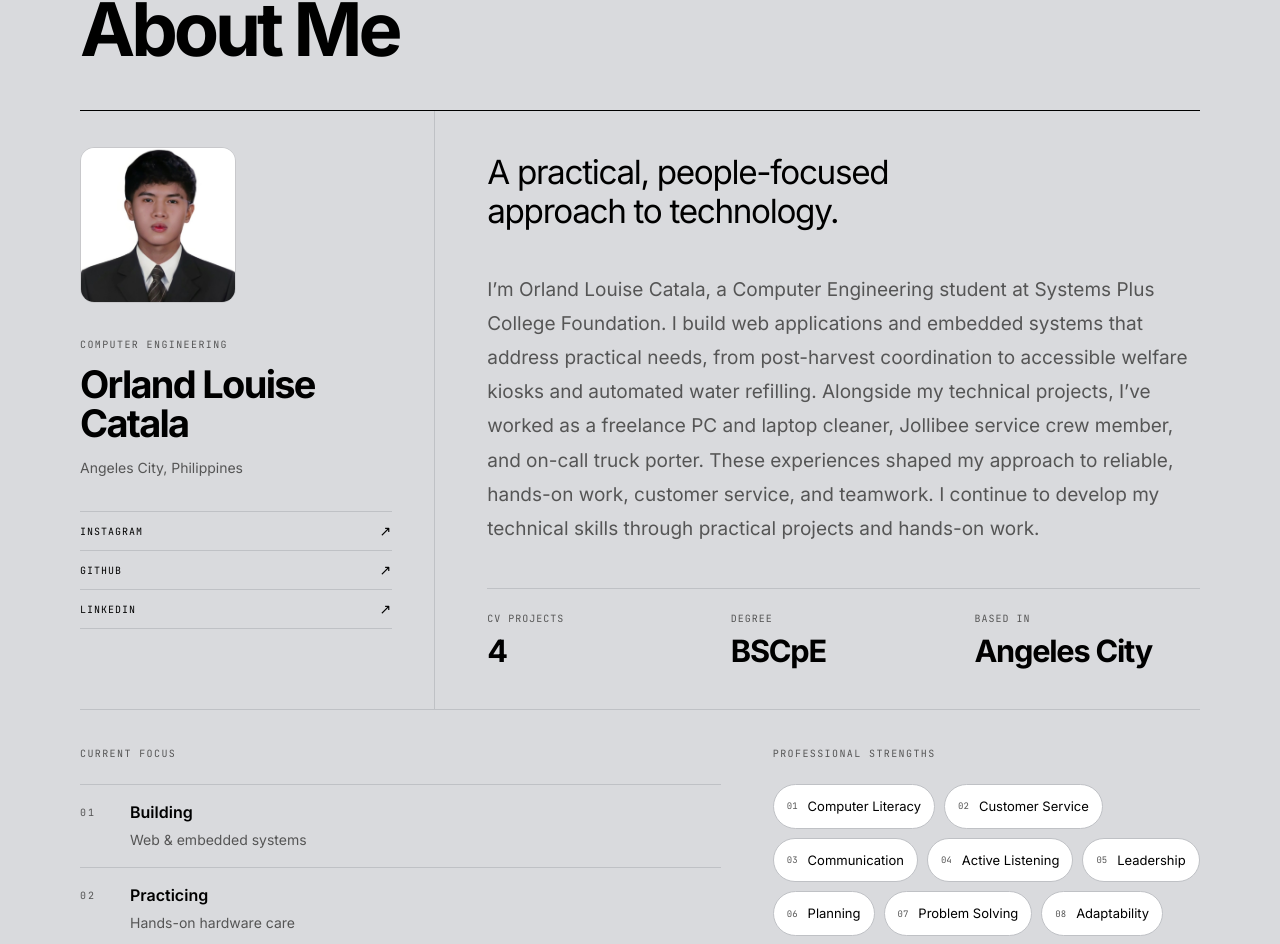
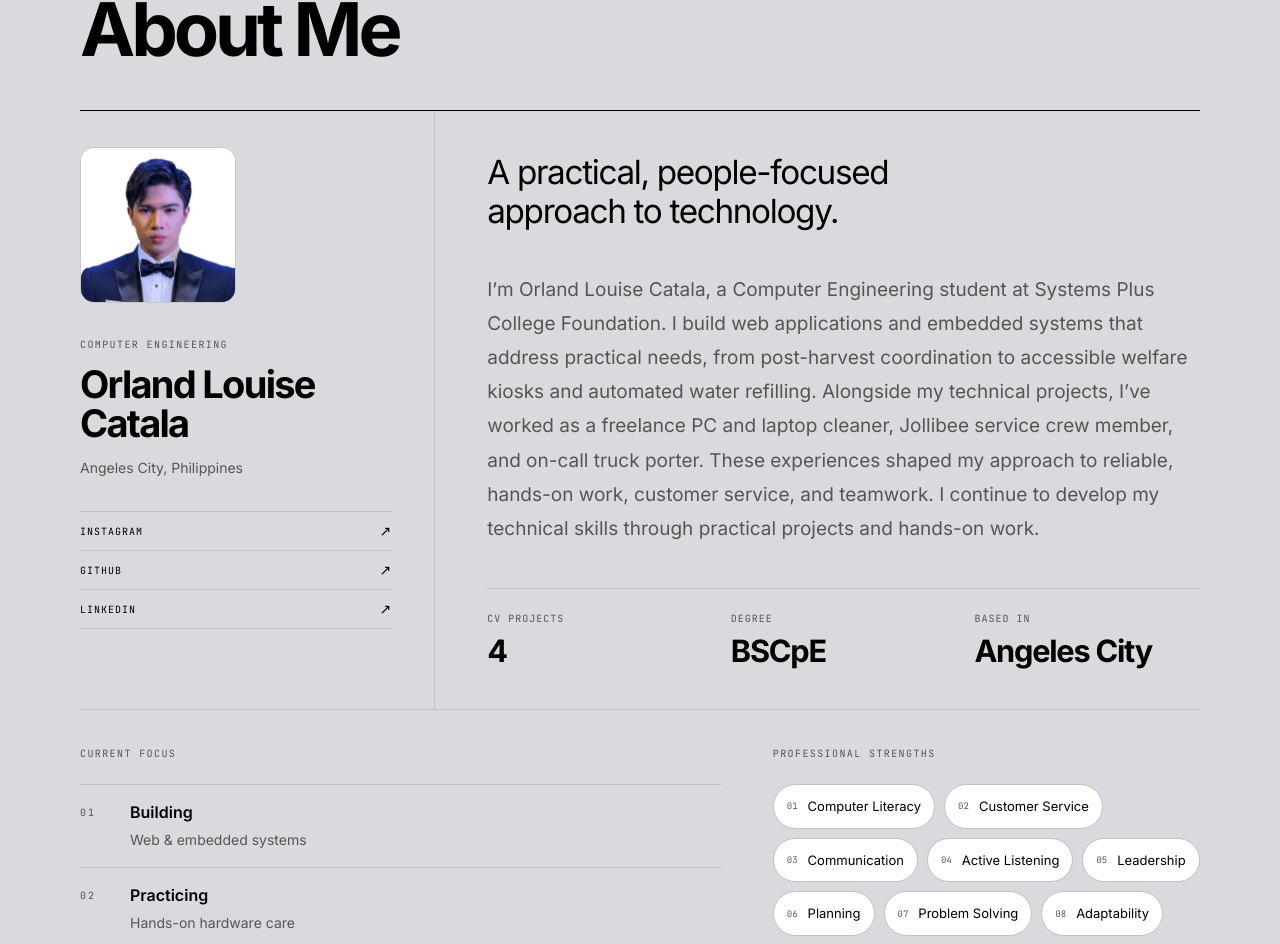
Before and after one commit to LouiseCatala/Catala-Portfolio, a Next.js app: page / in a window 1280 px wide. Shown: the part 4463-5407 px from the top of the page. Built offline with nearby package versions, Linux system fonts and the light colour scheme.

Commit message:
Update profile image references to PNG

```diff
--- a/app/layout.js
+++ b/app/layout.js
@@ -21,13 +21,13 @@ export const metadata = {
     siteName: "Louise Catala",
     title: "Orland Louise Catala – Computer Engineer",
     description: "I’m Louise Catala - a Computer Engineer in the Philippines. I build practical systems through web development, embedded devices, IoT, automation, CAD, and hardware projects.",
-    images: [{ url: "/images/2x2.jpg", width: 160, height: 160, alt: "Orland Louise Catala" }]
+    images: [{ url: "/images/2x2.png", width: 666, height: 692, alt: "Orland Louise Catala" }]
   },
   twitter: {
     card: "summary",
     title: "Orland Louise Catala – Computer Engineer",
     description: "I’m Louise Catala - a Computer Engineer in the Philippines. I build practical systems through web development, embedded devices, IoT, automation, CAD, and hardware projects.",
-    images: ["/images/2x2.jpg"]
+    images: ["/images/2x2.png"]
   },
   icons: {
     icon: [{ url: "/favicon.png", sizes: "192x192", type: "image/png" }],
--- a/app/page.js
+++ b/app/page.js
@@ -30,7 +30,7 @@ export default function Home() {
         jobTitle: "Computer Engineer",
         description: "I’m Louise Catala - a Computer Engineer in the Philippines. I build practical systems through web development, embedded devices, IoT, automation, CAD, and hardware projects.",
         url: "https://catala-portfolio.vercel.app/",
-        image: "https://catala-portfolio.vercel.app/images/2x2.jpg",
+        image: "https://catala-portfolio.vercel.app/images/2x2.png",
         address: {
           "@type": "PostalAddress",
           addressLocality: "Angeles City",
--- a/components/Sections.js
+++ b/components/Sections.js
@@ -12,7 +12,7 @@ export function About() {
     <section id="about" className="section about-section">
       <header className="about-heading reveal"><p className="eyebrow">Professional profile</p><h2 className="h2">About Me</h2></header>
       <div className="about-profile reveal">
-        <aside className="about-identity"><img className="avatar" src="/images/2x2.jpg" alt="Orland Louise Catala" width={160} height={160} loading="lazy" /><p className="eyebrow">Computer Engineering</p><h3>Orland Louise<br />Catala</h3><p className="muted">Angeles City, Philippines</p><nav className="about-socials" aria-label="Professional and social links"><a href="https://www.instagram.com/louisecctl" target="_blank" rel="noopener noreferrer"><span>Instagram</span><i aria-hidden="true">↗</i></a><a href="https://github.com/LouiseCatala" target="_blank" rel="noopener noreferrer"><span>GitHub</span><i aria-hidden="true">↗</i></a><a href="https://www.linkedin.com/in/catala-louise-941a32443/" target="_blank" rel="noopener noreferrer"><span>LinkedIn</span><i aria-hidden="true">↗</i></a></nav></aside>
+        <aside className="about-identity"><img className="avatar" src="/images/2x2.png" alt="Orland Louise Catala" width={160} height={160} loading="lazy" /><p className="eyebrow">Computer Engineering</p><h3>Orland Louise<br />Catala</h3><p className="muted">Angeles City, Philippines</p><nav className="about-socials" aria-label="Professional and social links"><a href="https://www.instagram.com/louisecctl" target="_blank" rel="noopener noreferrer"><span>Instagram</span><i aria-hidden="true">↗</i></a><a href="https://github.com/LouiseCatala" target="_blank" rel="noopener noreferrer"><span>GitHub</span><i aria-hidden="true">↗</i></a><a href="https://www.linkedin.com/in/catala-louise-941a32443/" target="_blank" rel="noopener noreferrer"><span>LinkedIn</span><i aria-hidden="true">↗</i></a></nav></aside>
         <div className="about-summary"><p className="about-kicker">A practical, people-focused approach to technology.</p><p>{about.bio}</p><div className="about-stats">{about.stats.map(([l,v])=><div key={l}><span className="mono">{l}</span><strong>{v}</strong></div>)}</div></div>
       </div>
       <div className="about-details reveal">
--- a/data/seo.js
+++ b/data/seo.js
@@ -1,6 +1,6 @@
 const origin = "https://catala-portfolio.vercel.app"
 
-export function pageMetadata({ path, title, description, image = "/images/2x2.jpg", imageAlt = "Orland Louise Catala" }) {
+export function pageMetadata({ path, title, description, image = "/images/2x2.png", imageAlt = "Orland Louise Catala" }) {
   return {
     title,
     description,
```
Also changed, not shown: public/images/2x2.jpg (deleted), public/images/2x2.png (added).
